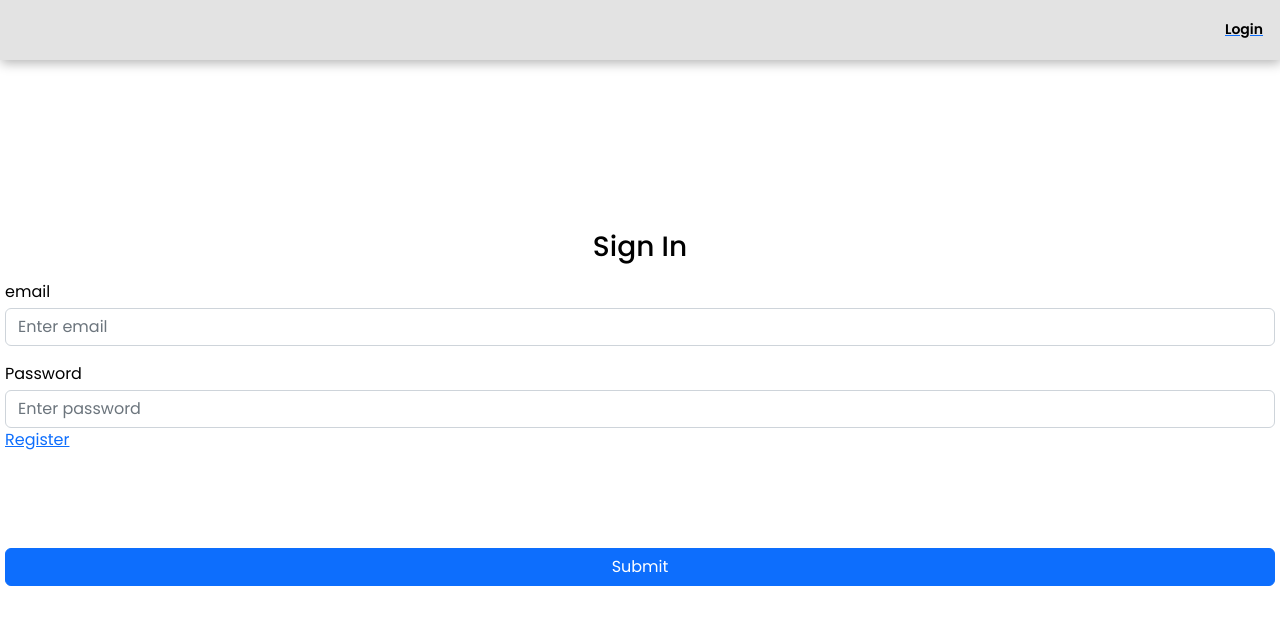
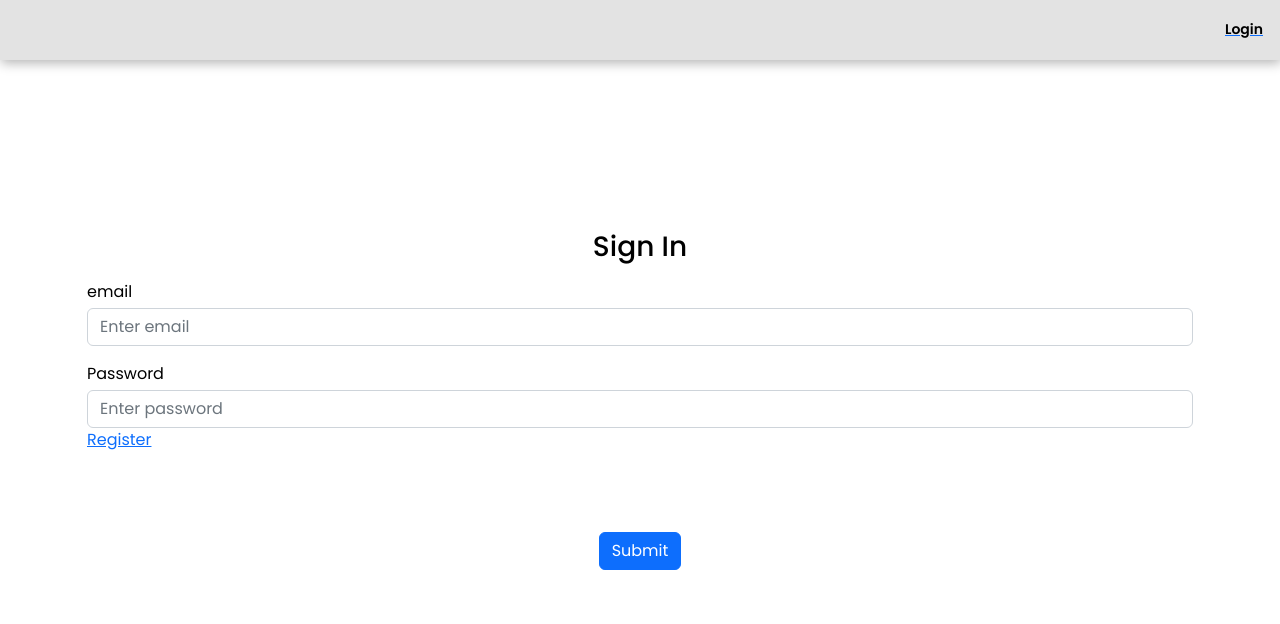
Before and after one commit to Rohith1221/btp-frontend, a React (Create React App) app: page /login in a window 1280 px wide. Shown: the top 624 px of the page. Built offline with nearby package versions, Linux system fonts and the light colour scheme; what web3 would draw is missing.

Commit message:
forms updated

```diff
--- a/src/App.css
+++ b/src/App.css
@@ -42,3 +42,6 @@
     transform: rotate(360deg);
   }
 }
+.center{
+  text-align: center;
+}
--- a/src/components/Login/Login.jsx
+++ b/src/components/Login/Login.jsx
@@ -2,6 +2,10 @@ import axios from "axios";
 import { Navigate } from "react-router-dom";
 import { useState } from "react";
 import { Link } from "react-router-dom";
+import Button from "react-bootstrap/Button";
+import Form from "react-bootstrap/Form";
+import "../../App.css"
+
 
 export const Login = () => {
   const [email, setemail] = useState("");
@@ -61,6 +65,7 @@ export const Login = () => {
   };
 
   return (
+    <div class="container">
     <div className="Auth-form-container">
       <form className="Auth-form" onSubmit={submit}>
         <div className="Auth-form-content">
@@ -92,13 +97,14 @@ export const Login = () => {
           <div>
             <Link to="/register">Register</Link>
           </div>
-          <div className="d-grid gap-2 mt-3">
-            <button type="submit" className="btn btn-primary">
+          <div class="center">
+            <button type="submit" className="btn btn-primary" >
               Submit
             </button>
           </div>
         </div>
       </form>
     </div>
+    </div>
   );
 };
--- a/src/components/Register/Register.jsx
+++ b/src/components/Register/Register.jsx
@@ -3,7 +3,9 @@ import axios from "axios";
 import { Navigate } from "react-router-dom";
 import { useState } from "react";
 import { Link } from "react-router-dom";
-
+import Button from "react-bootstrap/Button";
+import Form from "react-bootstrap/Form";
+import "../../App.css"
 function Register(props) {
   const [email, setemail] = useState("");
   const [password, setPassword] = useState("");
@@ -32,6 +34,7 @@ function Register(props) {
       });
   };
   return (
+    <div class="container" >
     <div className="Auth-form-container">
       <form className="Auth-form" onSubmit={submit}>
         <div className="Auth-form-content">
@@ -61,7 +64,7 @@ function Register(props) {
             />
           </div>
 
-          <div className="d-grid gap-2 mt-3">
+          <div className="center">
             <button type="submit" className="btn btn-primary">
               Submit
             </button>
@@ -69,6 +72,7 @@ function Register(props) {
         </div>
       </form>
     </div>
+    </div>
   );
 }
 
```
